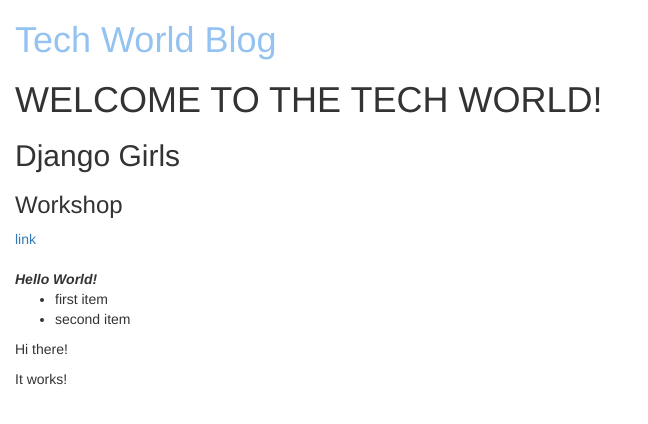
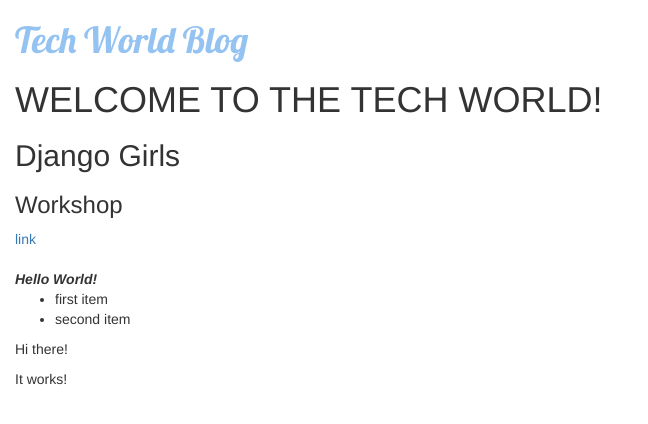
Before and after one commit to Batuls/my-first-blog, a Django app: page / in a window 1280 px wide. Shown: the top 424 px of the page, without its empty margins (0-648 px from the left). Run offline with Django 3.2, Linux system fonts and the light colour scheme; data that the repository does not hold is empty; some libraries are stand-ins or nearby versions.

Commit message:
change font

```diff
--- a/blog/static/css/blog.css
+++ b/blog/static/css/blog.css
@@ -1,5 +1,6 @@
 h1 a {
     color: #94C3F2;
+    font-family: 'Lobster';
 
 }
 
--- a/blog/templates/blog/post_list.html
+++ b/blog/templates/blog/post_list.html
@@ -1,6 +1,7 @@
 {% load staticfiles %}
 <html>
 	<head>
+		<link href="http://fonts.googleapis.com/css?family=Lobster&subset=latin,latin-ext" rel="stylesheet" type="text/css">
         <title>Django Girls blog</title>
         <link rel="stylesheet" href="//maxcdn.bootstrapcdn.com/bootstrap/3.2.0/css/bootstrap.min.css">
         <link rel="stylesheet" href="//maxcdn.bootstrapcdn.com/bootstrap/3.2.0/css/bootstrap-theme.min.css">
```
